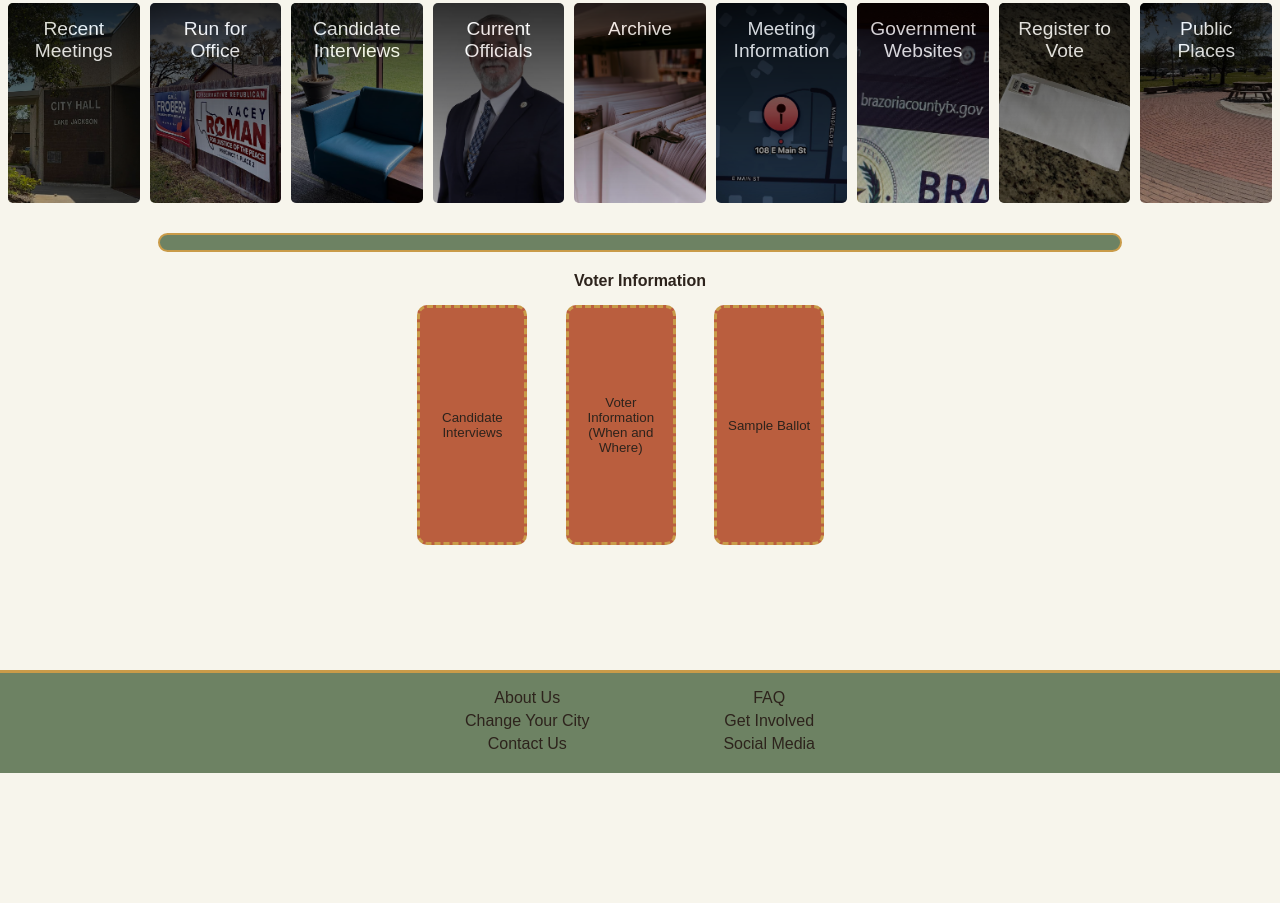
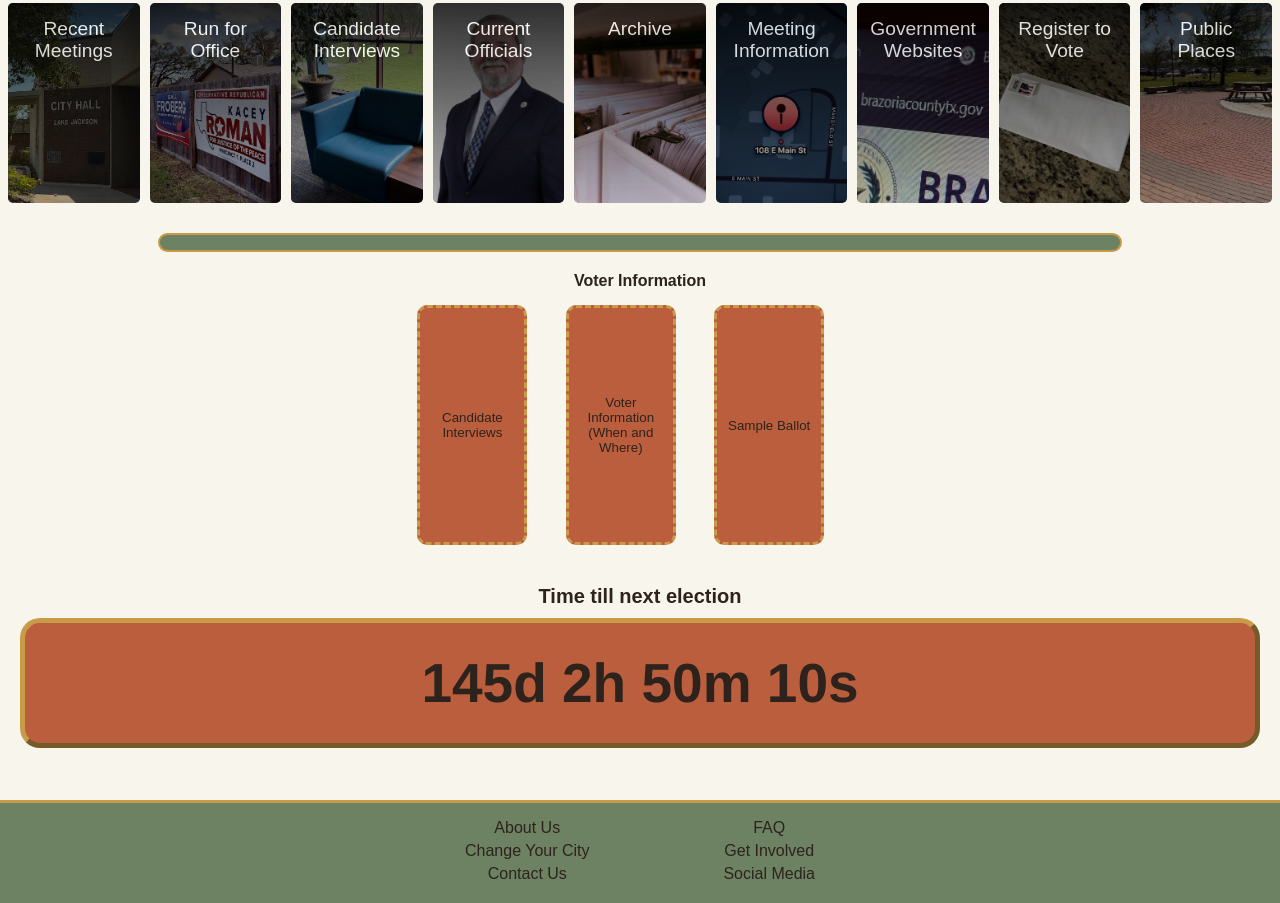
Before and after one commit to randomGitHubguybtw/BrazoriaCivicWatch, a plain HTML site: page index.html in a window 1280 px wide. Shown: the part 227-1130 px from the top of the page. Before the commit the page ends 1000 px from the top, so only its background shows below. Drawn offline with Linux system fonts and the light colour scheme.

Commit message:
Added rudamentary countdown system

```diff
--- a/index.html
+++ b/index.html
@@ -14,6 +14,7 @@
         <link rel="stylesheet" href="styles/header.css">
         <link rel="stylesheet" href="styles/voter-cards.css">
         <link rel="stylesheet" href="styles/footer.css">
+        <link rel="stylesheet" href="styles/election-countdown.css">
 
     </head>
     <body>
@@ -143,6 +144,13 @@
           </div>
         </div>
 
+        <div class="election-timer-container">
+            <p class="election-countdown-text-notifier" >Time till next election</p>
+            <div class="election-countdown js-election-countdown">
+                <p>1d: 11h: 43m: 12s</p>
+            </div>
+        </div>
+
         <div class="footer">
             <div class="horizontal-container">
                 <div class="vertical-container">
@@ -162,10 +170,7 @@
             </script>
         </div>
 
-        <script>
-            document.querySelectorAll("button:not(.search-button)").forEach(b => b.outerHTML = `<a href="webpages/construction.html">${b.outerHTML}</a>`);
-            document.querySelectorAll(".card-container:not(.recent-meetings-button)").forEach(b => b.outerHTML = `<a href="webpages/construction.html">${b.outerHTML}</a>`);
-        </script>
+        <script src="scripts/home.js"></script>
 
     </body>
 
--- /dev/null
+++ b/scripts/home.js
@@ -0,0 +1,26 @@
+document.querySelectorAll("button:not(.search-button)")
+  .forEach(b => b.outerHTML = `<a href="webpages/construction.html">${b.outerHTML}</a>`);
+document.querySelectorAll(".card-container:not(.recent-meetings-button)")
+  .forEach(b => b.outerHTML = `<a href="webpages/construction.html">${b.outerHTML}</a>`);
+
+
+const targetDate = new Date('2026-11-03T00:00:00').getTime();
+
+const countdownElement = document.querySelector('.js-election-countdown');
+
+const timeInterval = setInterval(() => {
+  const now = new Date().getTime();
+    const distance = targetDate - now;
+
+    const days = Math.floor(distance / (1000 * 60 * 60 * 24));
+    const hours = Math.floor((distance % (1000 * 60 * 60 * 24)) / (1000 * 60 * 60));
+    const minutes = Math.floor((distance % (1000 * 60 * 60)) / (1000 * 60));
+    const seconds = Math.floor((distance % (1000 * 60)) / 1000);
+
+    countdownElement.innerHTML = `${days}d ${hours}h ${minutes}m ${seconds}s`;
+
+    if (distance < 0) {
+        clearInterval(timerInterval);
+        countdownElement.innerHTML = "Go Vote!";
+    }
+}, 1000);
--- a/styles/card-wheel.css
+++ b/styles/card-wheel.css
@@ -66,6 +66,7 @@
 }
 
 .card-text {
+  color: white;
   position:absolute;
   left: 12px;
   right: 12px;
--- /dev/null
+++ b/styles/election-countdown.css
@@ -0,0 +1,27 @@
+.election-countdown-container {
+  display: flex;
+  justify-content: center;
+  align-items: center;
+}
+
+.election-countdown {
+  display: flex;
+  justify-content: center;
+  align-items: center;
+  margin: 10px 20px 30px 20px;
+  height: 120px;
+  background-color: rgb(186, 94, 62);
+  color: rgb(45, 35, 28);
+  font-size: 55px;
+  font-family: 'Franklin Gothic Medium', 'Arial Narrow', Arial, sans-serif;
+  font-weight: bold;
+  border-radius: 20px;
+  border: outset 5px rgb(201, 155, 73);
+}
+
+.election-countdown-text-notifier {
+  text-align: center;
+  margin-top: 40px;
+  font-weight: bold;
+  font-size: 20px;
+}
--- a/styles/general.css
+++ b/styles/general.css
@@ -1,7 +1,7 @@
 body {
   position: relative;
   font-family: arial;
-  color: white;
+  color: black;
   background-color: rgb(247, 245, 236);
   margin-top: 0px;
   margin-left: 0;
--- a/styles/voter-cards.css
+++ b/styles/voter-cards.css
@@ -13,7 +13,7 @@
 .voter-card {
   display: flex;
   justify-content: center;
-  vertical-align: center;
+  align-items: center;
   margin-right: 3vw;
   height: 30vh;
 }
```
